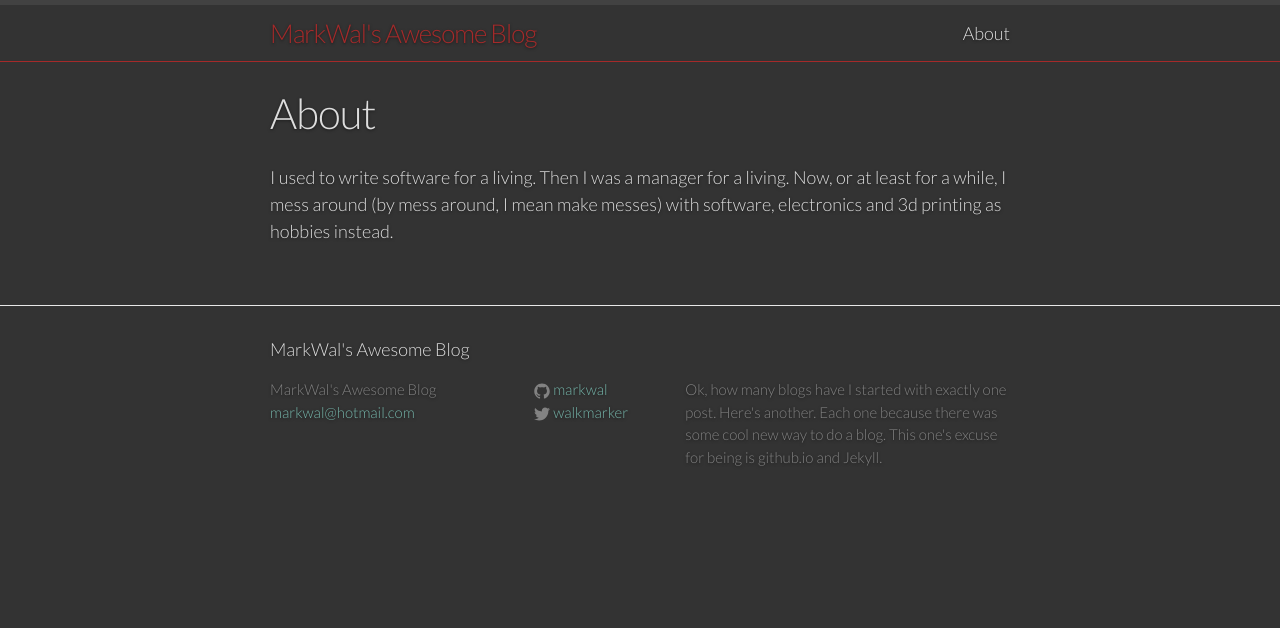
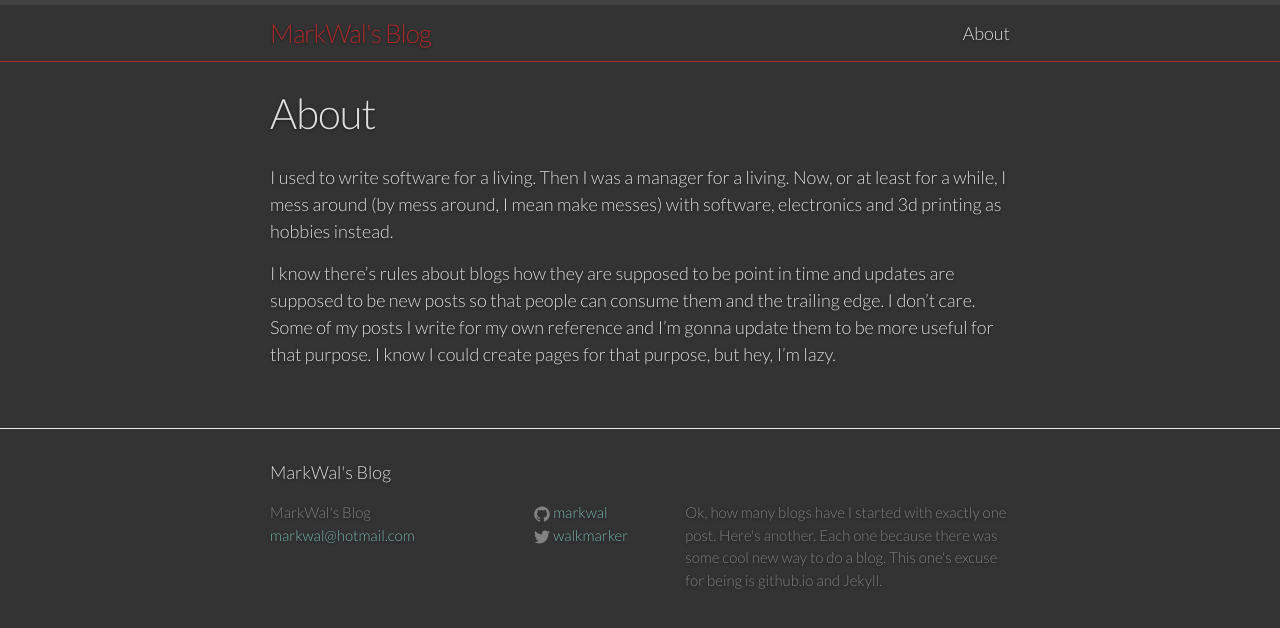
Before and after one commit to markwal/markwal.github.io, a Jekyll site: the page built from about.md, in a window 1280 px wide. Shown: the top 628 px of the page. Built offline with Jekyll 4.4.1, drawn with Linux system fonts in a browser that asks for light colours.

Commit message:
Three things
Add disqus to site, shows on pages with comments: True
(from http://joshualande.com/jekyll-github-pages-poole/)
update gcode post
petulant refusal to obey blog rules in about

```diff
--- a/_config.yml
+++ b/_config.yml
@@ -1,5 +1,5 @@
 # Site settings
-title: MarkWal's Awesome Blog
+title: MarkWal's Blog
 email: markwal@hotmail.com
 description: > # this means to ignore newlines until "baseurl:"
   Ok, how many blogs have I started with exactly one post. Here's another. Each
--- /dev/null
+++ b/_includes/disqus.html
@@ -0,0 +1,15 @@
+{% if page.comments %}
+<div id="disqus_thread"></div>
+<script type="text/javascript">
+    /* * * CONFIGURATION VARIABLES * * */
+    var disqus_shortname = 'markwalg';
+
+    /* * * DON'T EDIT BELOW THIS LINE * * */
+    (function() {
+        var dsq = document.createElement('script'); dsq.type = 'text/javascript'; dsq.async = true;
+        dsq.src = '//' + disqus_shortname + '.disqus.com/embed.js';
+        (document.getElementsByTagName('head')[0] || document.getElementsByTagName('body')[0]).appendChild(dsq);
+    })();
+</script>
+<noscript>Please enable JavaScript to view the <a href="https://disqus.com/?ref_noscript" rel="nofollow">comments powered by Disqus.</a></noscript>
+{% endif %}
--- a/_layouts/default.html
+++ b/_layouts/default.html
@@ -10,6 +10,7 @@
     <div class="page-content">
       <div class="wrapper">
         {{ content }}
+        {% include disqus.html %}
       </div>
     </div>
 
--- a/about.md
+++ b/about.md
@@ -7,3 +7,9 @@
 I used to write software for a living. Then I was a manager for a living.
 Now, or at least for a while, I mess around (by mess around, I mean make
 messes) with software, electronics and 3d printing as hobbies instead.
+
+I know there's rules about blogs how they are supposed to be point in time
+and updates are supposed to be new posts so that people can consume them and
+the trailing edge. I don't care. Some of my posts I write for my own reference
+and I'm gonna update them to be more useful for that purpose. I know I could
+create pages for that purpose, but hey, I'm lazy.
```
Also changed, not shown: _posts/2015-04-27-gcode-variation.md (+8 -1 lines).
